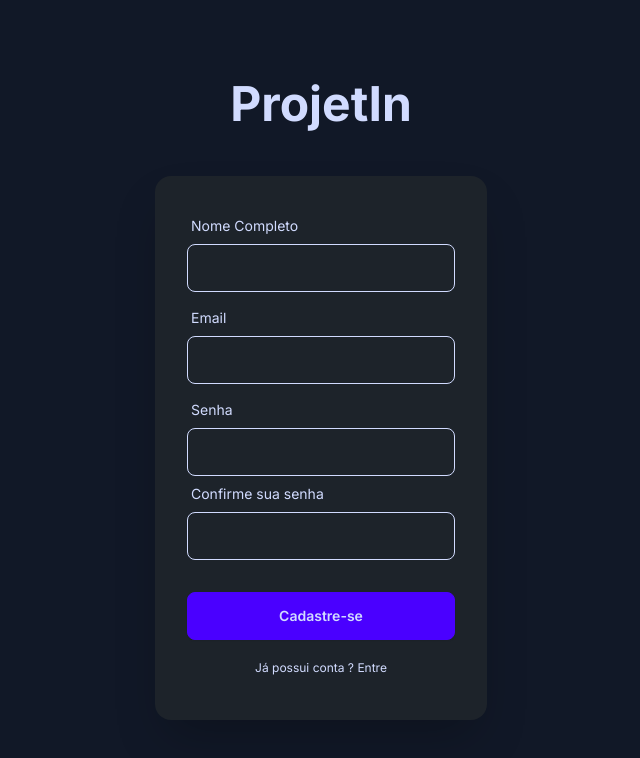
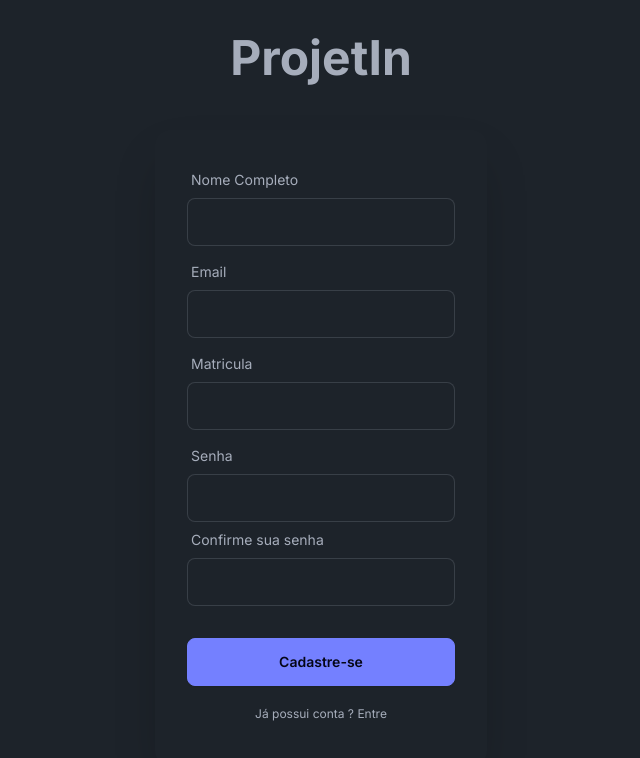
Before and after one commit to ESinco/frontend, a Next.js app: page /signup/aluno in a window 1280 px wide. Shown: the top 758 px of the page, without its empty margins (319-959 px from the left). Built offline with nearby package versions, Linux system fonts and the light colour scheme.

Commit message:
Review implementado

```diff
--- a/src/app/globals.css
+++ b/src/app/globals.css
@@ -1,8 +1,3 @@
 @tailwind base;
 @tailwind components;
 @tailwind utilities;
-
-
-@layer base {
-    body{@apply bg-gray-900 text-white min-h-screen }
-}
--- a/src/app/layout.js
+++ b/src/app/layout.js
@@ -1,7 +1,6 @@
 import "./globals.css";
 import { Inter } from "next/font/google";
-import { Providers } from "./provider";
-
+import Providers from "@/components/provider";
 
 const inter = Inter({ subsets: ["latin"] });
 
@@ -12,8 +11,8 @@ export const metadata = {
 
 export default function RootLayout({ children }) {
   return (
-    <html lang="pt-BR" className = 'dark'>
-      <body className = {inter.className}>
+    <html lang="pt-BR" data-theme='dark'>
+      <body className={`${inter.className} h-screen`}>
           <Providers>
           {children}
         </Providers>
--- a/src/app/login/page.js
+++ b/src/app/login/page.js
@@ -1,41 +1,64 @@
+"use client"
+
+import Link from "next/link";
+import {useState } from "react";
+
 export default function Login() {
+
+    const [email, setEmail] = useState("")
+    const [password, setPassword] = useState("")
+
     return (
-        <main className='h-screen w-screen'>
         <div className="flex items-center justify-center h-full">
             <div className="flex-col flex items-center justify-center">
                 <div className="text-center lg:text-left">
-                    <h1 className="text-5xl font-bold text-primary-content">ProjetIn</h1>
-                    <p className="py-6">
+                    <h1 className="text-5xl font-bold">ProjetIn</h1>
+                    <p className="pb-6">
 
                     </p>
                 </div>
-                <div className="card bg-[#1D232A] w-full max-w-sm shrink-0 shadow-2xl">
+                <div className="card w-full max-w-sm shrink-0 shadow-2xl">
                     <form className="card-body">
                         <div className="form-control">
                             <label className="label">
-                                <span className="label-text text-primary-content">Email</span>
+                                <span className="label-text">Email</span>
                             </label>
-                            <input type="email" placeholder="" className="input input-bordered border-primary-content bg-[#1D232A]" required />
+                            <input
+                                type="email"
+                                className="input input-bordered"
+                                value={email}
+                                onChange={(e) => setEmail(e.target.value)}
+                                required />
                         </div>
                         <div className="form-control">
                             <label className="label">
-                                <span className="label-text text-primary-content">Senha</span>
+                                <span className="label-text">Senha</span>
                             </label>
-                            <input type="password" placeholder="" className="input input-bordered border-primary-content bg-[#1D232A]" required />
+                            <input
+                                type="password"
+                                className="input input-bordered"
+                                value={password}
+                                onChange={(e) => setPassword(e.target.value)}
+                                required />
                             <label className="flex p-1">
-                                <a href="#" className="label-text-alt link link-hover text-primary-content">Esqueceu sua senha?</a>
+                                <Link
+                                    href="#"
+                                    className="label-text-alt link link-hover"
+                                >Esqueceu sua senha?</Link >
                             </label>
                         </div>
                         <div className="form-control mt-6">
                             <button className="btn btn-primary">Login</button>
                         </div>
                         <label className="flex justify-center w-full p-4">
-                            <a href="/signup/aluno" className=" label-text-alt link link-hover text-primary-content">Não possui conta ? Cadastre-se</a>
+                            <Link
+                                href="/signup/aluno"
+                                className=" label-text-alt link link-hover"
+                            >Não possui conta ? Cadastre-se</Link>
                         </label>
                     </form>
                 </div>
             </div>
         </div>
-        </main>
     );
 }
--- a/src/app/signup/aluno/page.js
+++ b/src/app/signup/aluno/page.js
@@ -1,41 +1,74 @@
+"use client"
+
 import SignupValidationPassword from '@/components/SignupValidationPassword';
+import Link from 'next/link';
+import { useState } from 'react';
 
 export default function Signup() {
+
+    const [name, setName] = useState("")
+    const [email, setEmail] = useState("")
+    const [matricula, setMatricula] = useState("")
+    const [password, setPassword] = useState("")
+
+
     return (
-        <main className='h-screen w-screen'>
         <div className="flex items-center justify-center h-full">
             <div className="flex-col flex items-center justify-center">
                 <div className="text-center lg:text-left">
-                    <h1 className="text-5xl font-bold text-primary-content">ProjetIn</h1>
+                    <h1 className="text-5xl font-bold">ProjetIn</h1>
                     <p className="py-6">
                     </p>
                 </div>
-                <div className="card bg-[#1D232A] w-full max-w-sm shrink-0 shadow-2xl">
+                <div className="card w-full max-w-sm shrink-0 shadow-2xl">
 
                     <form className="card-body">
                         <div className="form-control">
                             <label className="label">
-                                <span className="label-text text-primary-content">Nome Completo</span>
+                                <span className="label-text">Nome Completo</span>
                             </label>
-                            <input type="nome" placeholder="" className="input input-bordered border-primary-content bg-[#1D232A]" required />
+                            <input
+                                type="nome"
+                                className="input input-bordered"
+                                value={name}
+                                onChange={e => setName(e.target.value)}
+                                required />
                         </div>
                         <div className="form-control">
                             <label className="label">
-                                <span className="label-text text-primary-content">Email</span>
+                                <span className="label-text">Email</span>
                             </label>
-                            <input type="email" placeholder="" className="input input-bordered border-primary-content bg-[#1D232A]" required />
+                            <input
+                                type="email"
+                                className="input input-bordered"
+                                value={email}
+                                onChange={e => setEmail(e.target.value)}
+                                required />
                         </div>
-                        <SignupValidationPassword />
+                        <div className="form-control">
+                            <label className="label">
+                                <span className="label-text">Matricula</span>
+                            </label>
+                            <input
+                                type="matricula"
+                                className="input input-bordered"
+                                value={matricula}
+                                onChange={e => setMatricula(e.target.value)}
+                                required />
+                        </div>
+                        <SignupValidationPassword password={password} setPassword={setPassword} />
                         <div className="form-control mt-6">
                             <button className="btn btn-primary">Cadastre-se</button>
                         </div>
                         <label className="flex justify-center w-full p-3">
-                            <a href="/login" className="label-text-alt link link-hover text-primary-content">Já possui conta ? Entre</a>
+                            <Link
+                                href="/login"
+                                className="label-text-alt link link-hover"
+                            >Já possui conta ? Entre</Link>
                         </label>
                     </form>
                 </div>
             </div>
         </div>
-        </main>
     );
 }
--- a/src/app/signup/professor/page.js
+++ b/src/app/signup/professor/page.js
@@ -1,48 +1,70 @@
+"use client"
+
 import SignupValidationPassword from '@/components/SignupValidationPassword';
+import Link from 'next/link';
+import { useState } from 'react';
 
 export default function Signup() {
+
+    const [name, setName] = useState("")
+    const [email, setEmail] = useState("")
+    const [siape, setSiape] = useState("")
+    const [password, setPassword] = useState("")
+
     return (
-        <main className='h-screen w-screen'>
         <div className="flex items-center justify-center h-full">
             <div className="flex-col flex items-center justify-center">
                 <div className="text-center lg:text-left">
-                    <h1 className="text-5xl font-bold text-primary-content">ProjetIn</h1>
-                    <p className="py-6">
-                    </p>
+                    <h1 className="text-5xl font-bold">ProjetIn</h1>
                 </div>
-                <div className="card bg-[#1D232A] w-full max-w-sm shrink-0 shadow-2xl">
-
+                <div className="card w-full max-w-sm shrink-0 shadow-2xl">
                     <form className="card-body">
                         <div className="form-control">
                             <label className="label">
-                                <span className="label-text text-primary-content">Nome Completo</span>
+                                <span className="label-text">Nome Completo</span>
                             </label>
-                            <input type="nome" placeholder="" className="input input-bordered border-primary-content bg-[#1D232A]" required />
+                            <input
+                                type="nome"
+                                className="input input-bordered"
+                                value={name}
+                                onChange={e => setName(e.target.value)}
+                                required />
                         </div>
                         <div className="form-control">
                             <label className="label">
-                                <span className="label-text text-primary-content">Email</span>
+                                <span className="label-text">Email</span>
                             </label>
-                            <input type="email" placeholder="" className="input input-bordered border-primary-content bg-[#1D232A]" required />
+                            <input
+                                type="email"
+                                className="input input-bordered"
+                                value={email}
+                                onChange={e => setEmail(e.target.value)}
+                                required />
                         </div>
                         <div className="form-control">
                             <label className="label">
-                                <span className="label-text text-primary-content">SIAPE</span>
+                                <span className="label-text">SIAPE</span>
                             </label>
-                            <input type="siape" placeholder="" className="input input-bordered border-primary-content bg-[#1D232A]" required />
+                            <input
+                                type="siape"
+                                className="input input-bordered"
+                                value={siape}
+                                onChange={e => setSiape(e.target.value)}
+                                required />
                         </div>
-                        <SignupValidationPassword />
+                        <SignupValidationPassword password={password} setPassword={setPassword} />
                         <div className="form-control mt-6">
                             <button className="btn btn-primary">Cadastre-se</button>
                         </div>
                         <label className="flex justify-center w-full p-3">
-                            <a href="/login" className="label-text-alt link link-hover text-primary-content">Já possui conta ? Entre</a>
+                            <Link
+                                href="/login"
+                                className="label-text-alt link link-hover"
+                            >Já possui conta ? Entre</Link>
                         </label>
-
                     </form>
                 </div>
             </div>
         </div>
-        </main>
-    );
+    )
 }
--- a/src/components/SignupValidationPassword.js
+++ b/src/components/SignupValidationPassword.js
@@ -2,8 +2,7 @@
 import { useState } from 'react';
 
 
-export default function SignupValidationPassword() {
-    const [password, setPassword] = useState('');
+export default function SignupValidationPassword( {password, setPassword}) {
     const [confirmPassword, setConfirmPassword] = useState('');
     const [error, setError] = useState('');
 
@@ -33,16 +32,26 @@ export default function SignupValidationPassword() {
         <div>
             <div className="form-control">
                 <label className="label">
-                    <span className="label-text text-primary-content">Senha</span>
+                    <span className="label-text">Senha</span>
                 </label>
-                <input type="password" placeholder="" className="input input-bordered border-primary-content bg-[#1D232A]" value={password} onChange={handlePasswordChange} required />
+                <input
+                    type="password"
+                    className="input input-bordered"
+                    value={password}
+                    onChange={handlePasswordChange}
+                    required />
             </div>
             <div className="form-control">
                 <label className="label">
-                    <span className="label-text text-primary-content">Confirme sua senha</span>
+                    <span className="label-text">Confirme sua senha</span>
                 </label>
-                <input type="password" placeholder="" className="input input-bordered border-primary-content bg-[#1D232A]" value={confirmPassword} onChange={handleConfirmPasswordChange} required />
-                {error && <span className="text-red-500" style={{ fontSize: '12px' }}>{error}</span>}
+                <input
+                    type="password"
+
+                    className="input input-bordered"
+                    value={confirmPassword} onChange={handleConfirmPasswordChange}
+                    required />
+                {error && <span className="text-error" style={{ fontSize: '12px' }}>{error}</span>}
             </div>
         </div>
     );
--- a/src/app/provider.js
+++ b/src/components/provider.js
@@ -1,6 +1,6 @@
 import QueryClientProviderWrapper from "@/components/QueryClientProviderWrapper";
 
-export function Providers ({children}) {
+export default function Providers({ children }) {
   return (
     <QueryClientProviderWrapper>
       {children}
```
